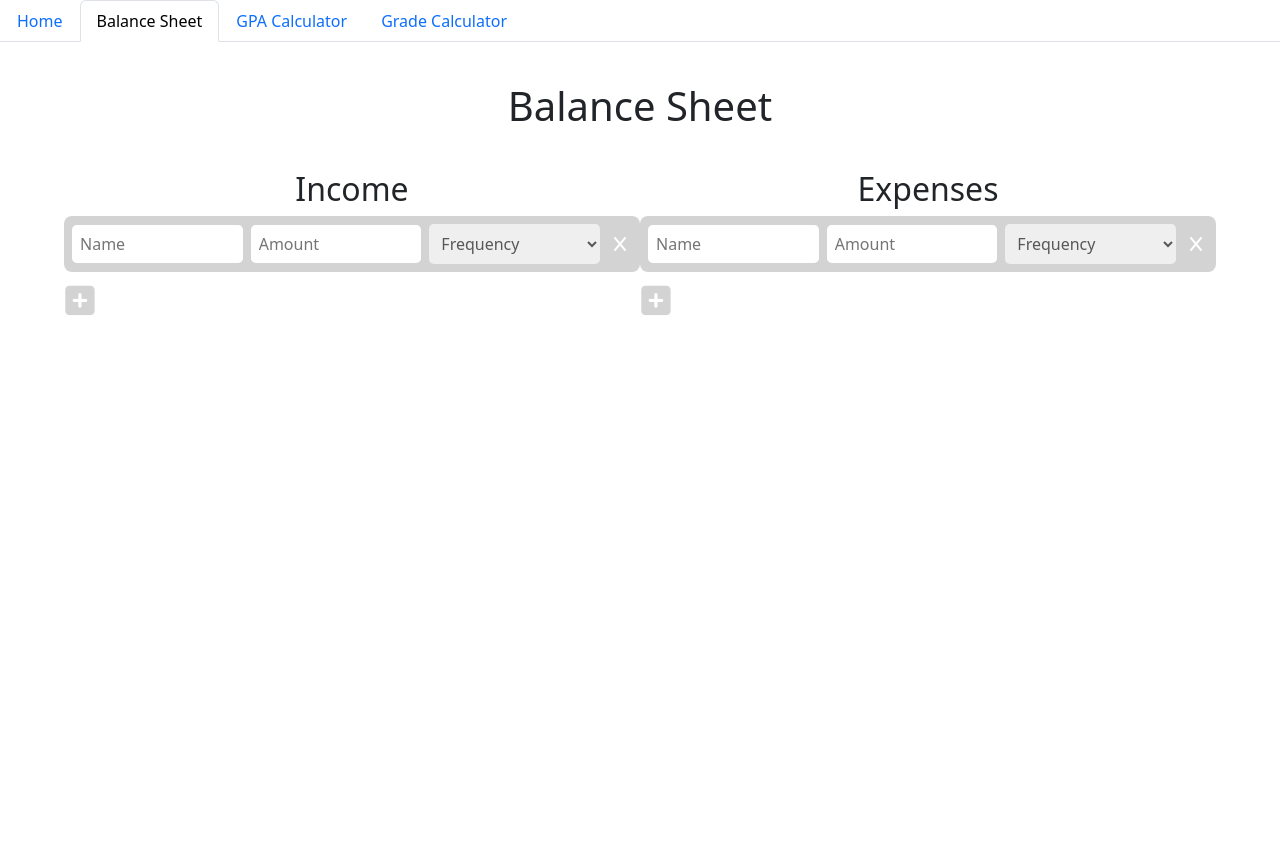
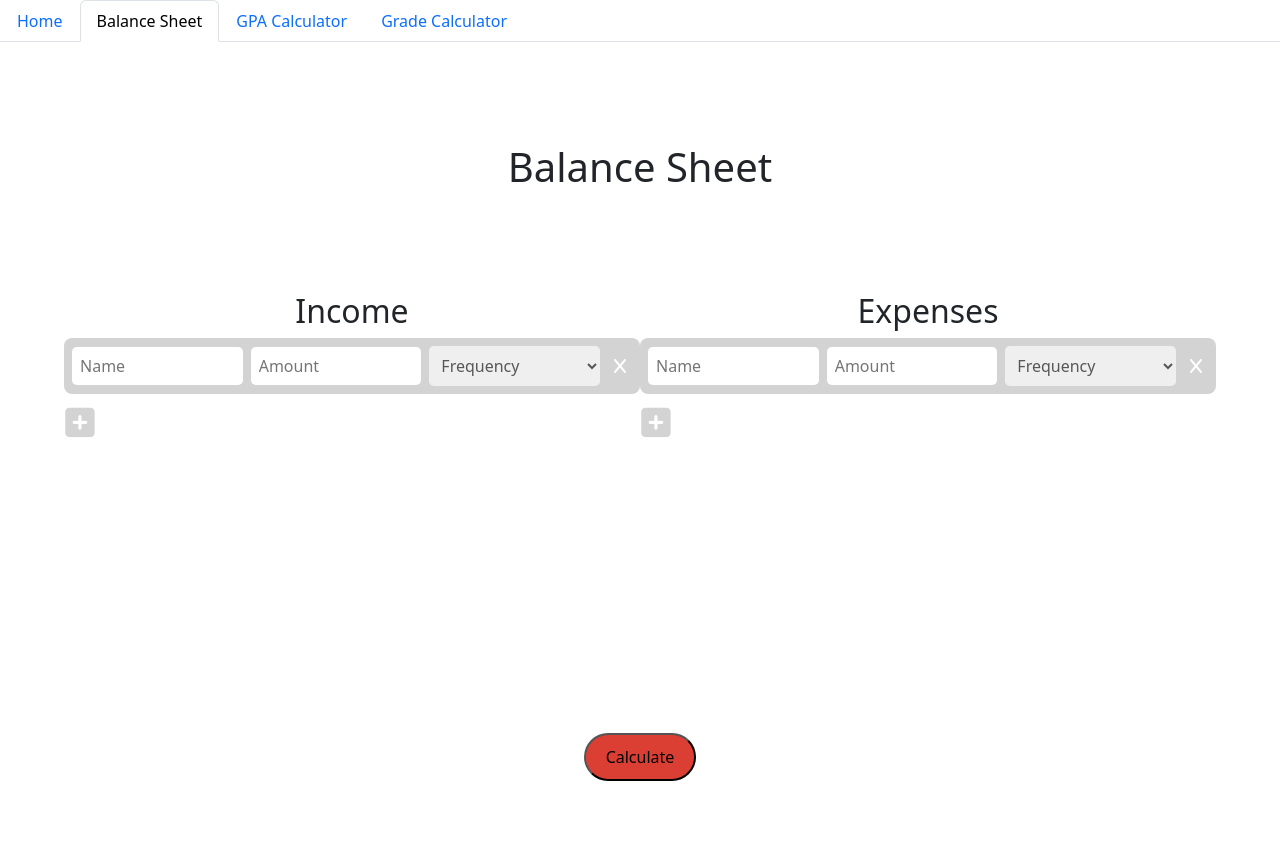
Before and after one commit to premiumfriedrice/PFLPrototype, a Flask app: page /balance_sheet in a window 1280 px wide. Run offline with Flask 3, Linux system fonts and the light colour scheme.

Commit message:
added calculate button, no functionality yet.

```diff
--- a/static/bs.css
+++ b/static/bs.css
@@ -22,7 +22,7 @@
 }
 
 .forms {
-    height: 100%;
+    height: 50%;
     width: 100%;
     display: flex;
     justify-content: space-evenly;
@@ -145,3 +145,23 @@ input[type=number] {
     border: none;
     font-weight: bolder;
 }
+
+.calculate {
+    display: flex;
+    flex-direction: column;
+    justify-content: center;
+    align-items: center;
+}
+
+.calculate-button {
+    display: inline-block;
+    padding: 10px 20px;
+    border-radius: 50px;
+    background-color: #db3f34; /* Change the background color as needed */
+    color: #000000; /* Change the text color as needed */
+    text-align: center;
+    text-decoration: none;
+    font-size: 16px;
+    cursor: pointer;
+    transition: background-color 0.3s;
+  }
--- a/templates/balance_sheet.html
+++ b/templates/balance_sheet.html
@@ -64,6 +64,9 @@
                     </form>
                 </div>
             </div>
+            <div class="calculate">
+                <button class="calculate-button" type="button">Calculate</button>
+            </div>
         </div>
     </div>
     <script src="static/bs.js"></script>
```
